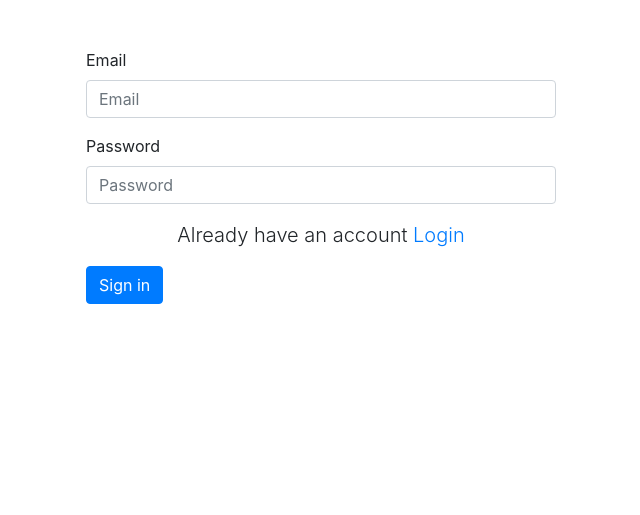
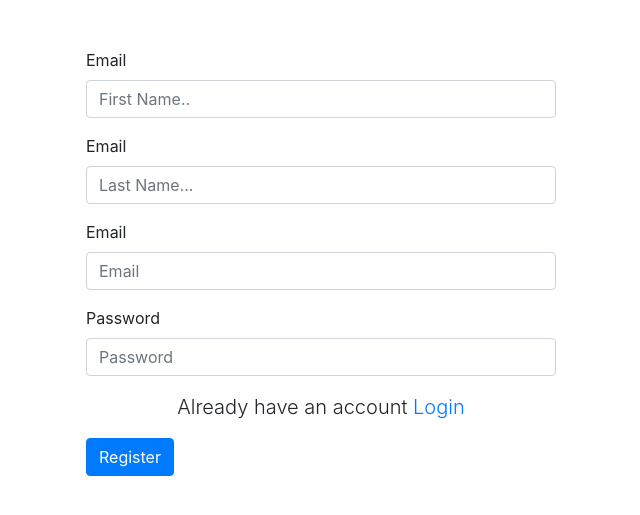
Before and after one commit to Saksham-garg/Exploring-Django, a Django app: page /auth/register/ in a window 1280 px wide. Shown: the top 515 px of the page, without its empty margins (319-959 px from the left). Run offline with Django 4.2, Linux system fonts and the light colour scheme; some libraries are stand-ins or nearby versions.

Commit message:
Added authentication for user

```diff
--- a/Email_Verification_Django/QuizApp_Django_Plus_Vuejs/accounts/urls.py
+++ b/Email_Verification_Django/QuizApp_Django_Plus_Vuejs/accounts/urls.py
@@ -3,6 +3,6 @@ from django.urls import path
 from .views import *
 
 urlpatterns = [
-    path('login/', login,name ="login_attempt"),
+    path('login/', auth_login,name ="login_attempt"),
     path('register/', register,name ="register_attempt"),
 ]
--- a/Email_Verification_Django/QuizApp_Django_Plus_Vuejs/accounts/views.py
+++ b/Email_Verification_Django/QuizApp_Django_Plus_Vuejs/accounts/views.py
@@ -1,8 +1,42 @@
-from django.shortcuts import render
-
+from django.shortcuts import render,redirect
+from django.contrib.auth.models import User
+from django.contrib.auth import authenticate,login
 # Create your views here.
 def register(request):
+    if request.method == 'POST':
+        FirstName = request.POST.get('firstname')
+        LastName = request.POST.get('lastname')
+        Email = request.POST.get('email')
+        Password = request.POST.get('password')
+
+        user = User.objects.filter(email = Email).first()
+        if user:
+            context = {'error': 'User already exists'}
+            return render(request,'auth/register.html',context)
+
+        user = User(first_name = FirstName, last_name = LastName, email = Email, username = Email)
+        user.set_password(Password)
+        user.save()
+
+
     return render(request,'auth/register.html')
 
-def login(request):
+def auth_login(request):
+    if request.method == 'POST':
+        Email = request.POST.get('email')
+        Password = request.POST.get('password')
+
+        user = User.objects.filter( email = Email).first()
+        if not user:
+            context = {'error': 'User Does not exists'}
+            return render(request,'auth/login.html',context)
+
+        user = authenticate(username = Email,password = Password)
+        if user is not None:
+            login(request,user)
+            return redirect('/')
+        else:
+            context = {'error': 'Invalid Credentials'}
+            return render(request,'auth/login.html',context)
+
     return render(request,'auth/login.html')
--- a/Email_Verification_Django/QuizApp_Django_Plus_Vuejs/templates/auth/register.html
+++ b/Email_Verification_Django/QuizApp_Django_Plus_Vuejs/templates/auth/register.html
@@ -1,6 +1,32 @@
 {% extends './base.html' %}
 {% block content %}
-<form >
+<form method="post">
+  {% csrf_token %}
+  {% if error %}
+    <div class="alert alert-warning" role="alert">
+      {{error}}
+    </div>
+  {% endif %}
+  <div class="form-group">
+    <label for="firstname">Email</label>
+    <input
+      type="text"
+      class="form-control"
+      id="firstname"
+      placeholder="First Name.."
+      name="firstname"
+    />
+  </div>
+  <div class="form-group">
+    <label for="lastname">Email</label>
+    <input
+      type="text"
+      class="form-control"
+      id="lastname"
+      placeholder="Last Name..."
+      name="lastname"
+    />
+  </div>
   <div class="form-group">
     <label for="inputEmail4">Email</label>
     <input
@@ -8,6 +34,7 @@
       class="form-control"
       id="inputEmail4"
       placeholder="Email"
+      name="email"
     />
   </div>
   <div class="form-group">
@@ -17,12 +44,13 @@
       class="form-control"
       id="inputPassword4"
       placeholder="Password"
+      name="password"
     />
   </div>
   <p class="lead text-center">
    Already have an account <a href="{% url 'login_attempt'%}" class="link-primary">Login</a>
   </p>
 
-  <button type="submit" class="btn btn-primary">Sign in</button>
+  <button type="submit" class="btn btn-primary">Register</button>
 </form>
 {% endblock %}
```
Also changed, not shown: Email_Verification_Django/QuizApp_Django_Plus_Vuejs/templates/auth/login.html (+10 -7 lines), Email_Verification_Django/QuizApp_Django_Plus_Vuejs/db.sqlite3.
